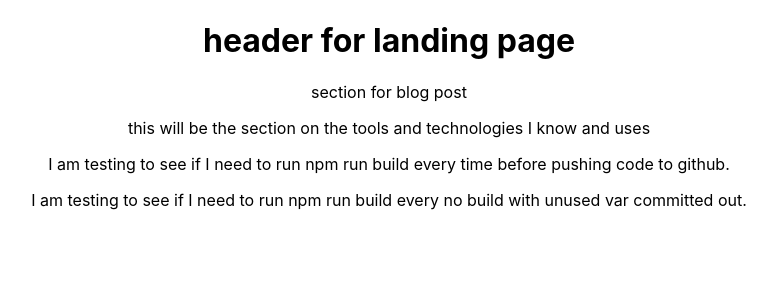
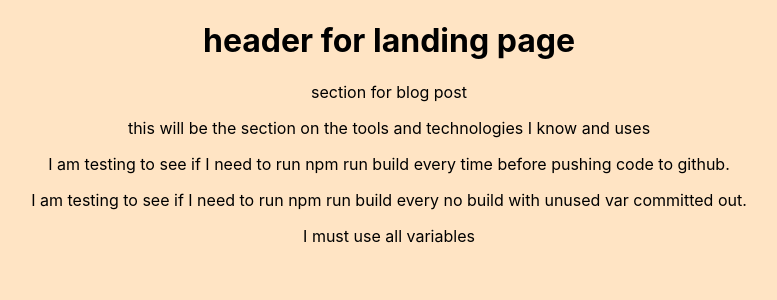
Before and after one commit to louieLouie117/MyReactPortfolio, a React (Create React App) app in the folder client/: page / in a window 1280 px wide. Shown: the top 300 px of the page, without its empty margins (251-1028 px from the left). Built offline with nearby package versions, Linux system fonts and the light colour scheme.

Commit message:
UsingAllVars

```diff
--- a/client/src/modules/LandingPage.modules.css
+++ b/client/src/modules/LandingPage.modules.css
@@ -1,3 +1,3 @@
 body{
-    background: whitesmoke;
+    background: bisque;
 }
--- a/client/src/views/LandingPage.jsx
+++ b/client/src/views/LandingPage.jsx
@@ -2,10 +2,14 @@ import React from 'react';
 import AboutMe from '../components/LandingPage/AboutMe';
 import Blogs from '../components/LandingPage/Blogs';
 import ToolsTech from '../components/LandingPage/ToolsTech';
-// import modules from "../modules/LandingPage.modules.css"
+import LandingPageStyles from "../modules/LandingPage.modules.css";
 
 
 const LandingPage = (props) => {
+
+    <LandingPageStyles></LandingPageStyles>
+
+
   return <div>
 
    <AboutMe></AboutMe>
@@ -14,6 +18,8 @@ const LandingPage = (props) => {
 
    <p>I am testing to see if I need to run npm run build every time before pushing code to github.</p>
    <p>I am testing to see if I need to run npm run build every no build with unused var committed out.</p>
+   <p>I must use all variables</p>
+
 
 
   </div>;
```
